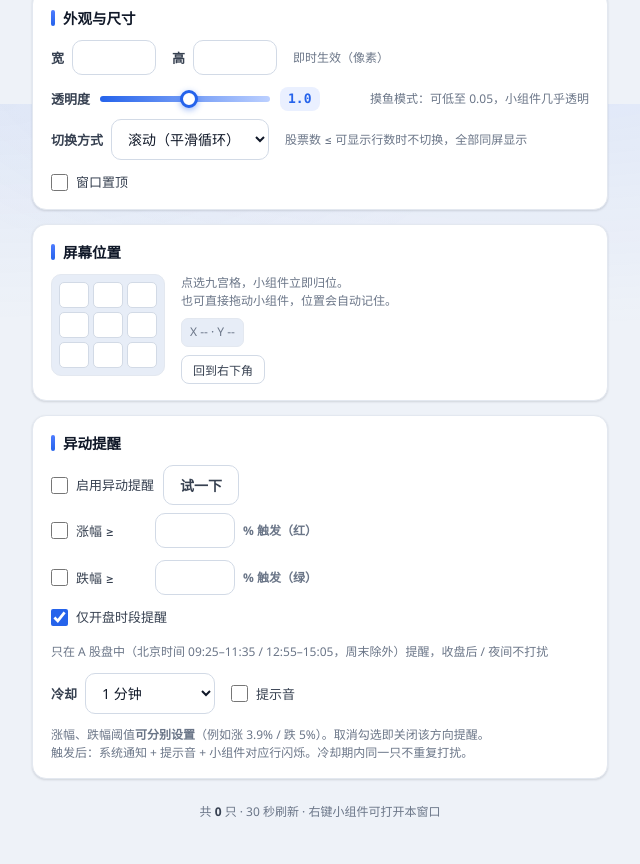
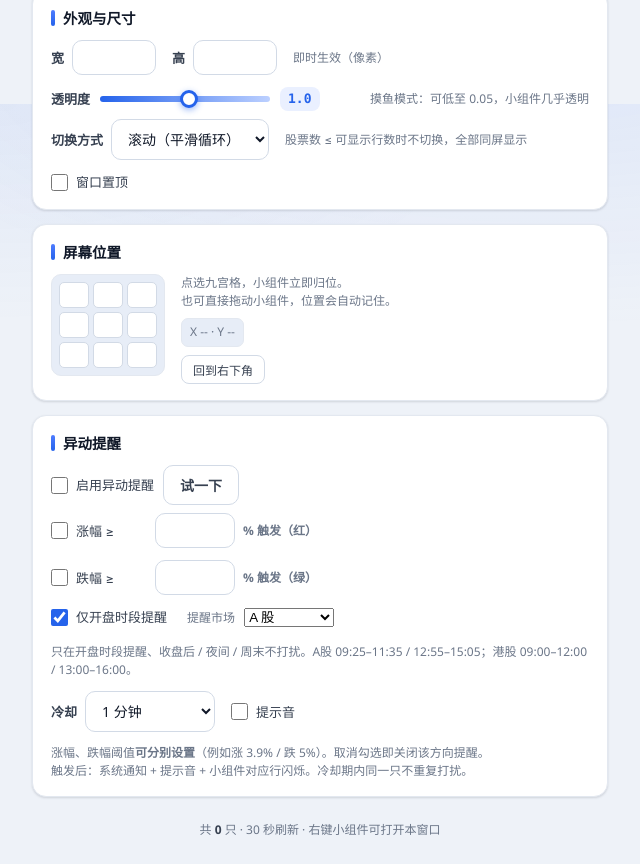
Before and after one commit to yohoky/marketmonitor, an Electron app: page renderer/settings.html in a window 640 px wide. Shown: the part 696-1560 px from the top of the page. Drawn offline with Linux system fonts and the light colour scheme; no server answers.

Commit message:
fix: 透明窗空白(GPU 进程内渲染) + 港股提醒时段 + 越界坐标拉回屏内; 版本 1.4.1

```diff
--- a/renderer/settings.html
+++ b/renderer/settings.html
@@ -130,7 +130,14 @@
         <label class="chk-label" style="flex:0 0 auto;min-width:120px">
           <input type="checkbox" id="alert-trading" checked /> 仅开盘时段提醒
         </label>
-        <span class="card-desc">只在 A 股盘中（北京时间 09:25–11:35 / 12:55–15:05，周末除外）提醒，收盘后 / 夜间不打扰</span>
+        <span class="card-desc" style="display:block">提醒市场
+          <select id="alert-market" style="display:inline-block;margin-left:6px">
+            <option value="a">A 股</option>
+            <option value="hk">港股</option>
+            <option value="both">A 股 + 港股</option>
+          </select>
+        </span>
+        <span class="card-desc">只在开盘时段提醒、收盘后 / 夜间 / 周末不打扰。A股 09:25–11:35 / 12:55–15:05；港股 09:00–12:00 / 13:00–16:00。</span>
       </div>
       <div class="size-row" style="margin-top:8px" data-page-node-id="97IY6AQteQupmBj5lH0svo">
         <label class="size-label" data-page-node-id="tas6TVm1ayEnuD2UROSUWi">冷却
```
